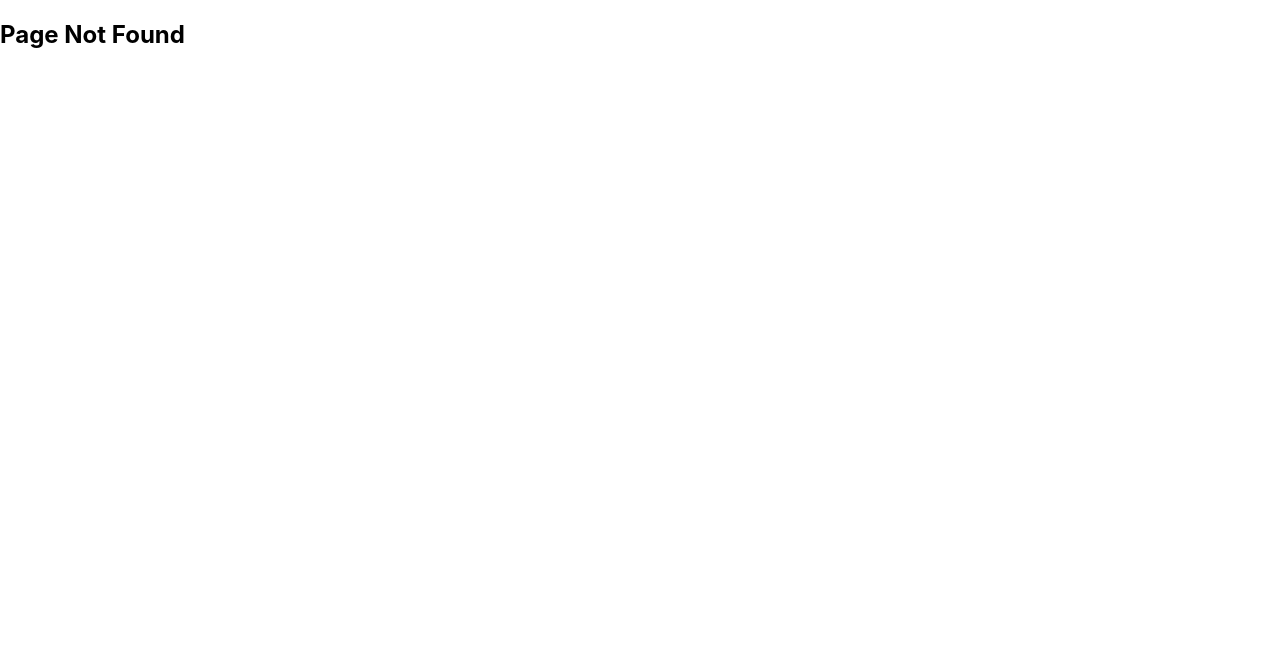
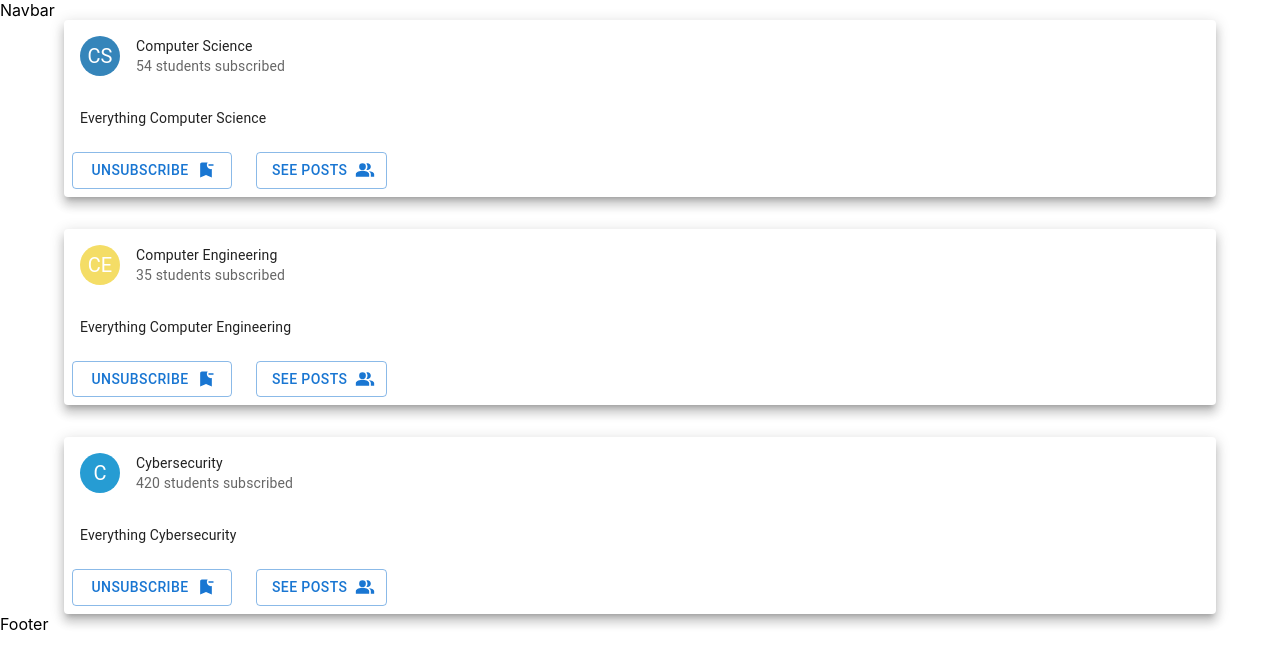
Before and after one commit to gilgga/Summit, a React (Create React App) app in the folder client/: page /explore/topics in a window 1280 px wide. Before the commit this address had no page. Shown: the top 668 px of the page. Built offline with nearby package versions, Linux system fonts and the light colour scheme.

Commit message:
Finished course explore page

```diff
--- a/client/package.json
+++ b/client/package.json
@@ -3,7 +3,6 @@
   "version": "0.1.0",
   "private": true,
   "dependencies": {
-    "graphql": "^15.7.2",
     "@apollo/client": "^3.5.6",
     "@emotion/react": "^11.7.0",
     "@emotion/styled": "^11.6.0",
@@ -15,9 +14,11 @@
     "@testing-library/jest-dom": "^5.11.4",
     "@testing-library/react": "^11.1.0",
     "@testing-library/user-event": "^12.1.10",
+    "graphql": "^15.7.2",
     "material-ui-image": "^3.3.2",
     "moment": "^2.29.1",
     "node": "14.17.6",
+    "randomcolor": "^0.6.2",
     "react": "^17.0.2",
     "react-dom": "^17.0.2",
     "react-router-dom": "^5.3.0",
--- a/client/src/App.js
+++ b/client/src/App.js
@@ -2,9 +2,14 @@ import react from "react";
 import {ApolloClient, HttpLink, InMemoryCache, ApolloProvider } from '@apollo/client';
 import { BrowserRouter as Router, Route, Link, Switch } from 'react-router-dom';
 
-import Landing     from './components/Landing';
-import NotFound    from  './components/NotFound';
-import ProfilePage from './components/Profile/ProfilePage';
+import CourseFeed  from   './components/CourseFeed'
+import Footer      from   './components/Footer';
+import Landing     from   './components/Landing';
+import Navbar      from   './components/Navbar';
+import NotFound    from   './components/NotFound';
+import ProfilePage from   './components/Profile/ProfilePage';
+import TopicFeed   from   './components/TopicFeed';
+
 
 import logo from './logo.svg';
 import './App.css';
@@ -20,15 +25,17 @@ const client = new ApolloClient({
 function App() {
   return (
     <ApolloProvider client={client}>
-      {/* Maybe a navbar or something */}
+      <Navbar/>
       <Router>
       <Switch>
         <Route exact path="/" component={Landing}/>
         <Route exact path="/user-profile/:id" component={ProfilePage}/>
+        <Route exact path="/explore/courses" component={CourseFeed}/>
+        <Route exact path="/explore/topics"  component={TopicFeed} />
         <Route exact path="/*" component={NotFound}/>
       </Switch>
       </Router>
-      {/* Maybe a footer or something */}
+      <Footer/>
     </ApolloProvider>
   );
 }
--- /dev/null
+++ b/client/src/components/CourseFeed.js
@@ -0,0 +1,7 @@
+import {react } from 'react';
+
+const CourseFeed = (props) => {
+    return "Course Feed";
+};
+
+export default CourseFeed;
--- /dev/null
+++ b/client/src/components/Footer.js
@@ -0,0 +1,7 @@
+import react from 'react';
+
+const Footer = (props) => {
+    return "Footer";
+}
+
+export default Footer;
--- /dev/null
+++ b/client/src/components/Navbar.js
@@ -0,0 +1,7 @@
+import react from 'react';
+
+const Navbar = (props) => {
+    return "Navbar";
+}
+
+export default Navbar;
--- a/client/src/components/Profile/Header.js
+++ b/client/src/components/Profile/Header.js
@@ -22,9 +22,7 @@ import {
     Typography,
  } from '@material-ui/core';
 
- import {
-     Edit as EditIcon
- } from '@mui/icons-material'
+ import Edit from '@mui/icons-material/Edit'
 
 import NoImage from "../../img/ProfileImage.jpeg"
 
@@ -147,7 +145,7 @@ const Header = (props) => {
 
     const EditButton = authorized &&
         <>
-            <Button variant="contained" color="primary" startIcon={<EditIcon/>} onClick={() => setEdit(!edit)}>
+            <Button variant="contained" color="primary" startIcon={<Edit/>} onClick={() => setEdit(!edit)}>
                     Edit Profile
             </Button>
         </>
--- a/client/src/components/Profile/ProfilePage.js
+++ b/client/src/components/Profile/ProfilePage.js
@@ -70,37 +70,37 @@ const exampleUser = {
 const usertopics = [
     {
         id: uuid(),
-        name: "Stevens discussion",
+        name: "Stevens Discussion",
         description: "A very positive thread about stevens",
-        usersEnrolled: [exampleUser],
+        usersEnrolled: 53,
         posts: ["I'm so happy this school is affordable", "The Computer Engineering degree is so useful!"]
     },
     {
         id: uuid(),
-        name: "Stevens discussion",
+        name: "Stevens Discussion",
         description: "A very positive thread about stevens",
-        usersEnrolled: [exampleUser],
+        usersEnrolled: 24,
         posts: ["I'm so happy this school is affordable", "The Computer Engineering degree is so useful!"]
     }
 ];
 const usercourses = [
     {
         id: uuid(),
-        name: "CPE-360",
+        name: "CPE-390",
         description : "A fantastic and well thought out course taught by the amazing Dov Kruger",
         usersEnrolled: [exampleUser],
         posts: ["Wow, I learned so much!", "He answers my questions concisely and quickly!"]// This is supposed to be a subdocument but it is a str for the time being
     },
     {
         id: uuid(),
-        name: "CPE-360",
+        name: "CPE-390",
         description : "A fantastic and well thought out course taught by the amazing Dov Kruger",
         usersEnrolled: exampleUser,
         posts: ["Wow, I learned so much!", "He answers my questions concisely and quickly!"]// This is supposed to be a subdocument but it is a str for the time being
     },
     {
         id: uuid(),
-        name: "CPE-360",
+        name: "CPE-390",
         description : "A fantastic and well thought out course taught by the amazing Dov Kruger",
         usersEnrolled: exampleUser,
         posts: ["Wow, I learned so much!", "He answers my questions concisely and quickly!"]// This is supposed to be a subdocument but it is a str for the time being
--- a/client/src/components/Profile/Topics.js
+++ b/client/src/components/Profile/Topics.js
@@ -1,4 +1,5 @@
 import {react, useState, useEffect} from 'react';
+import randomColor from 'randomcolor';
 import {
     Container,
 } from '@mui/material';
@@ -44,7 +45,12 @@ const Topics = (props) => {
     const buildTopics = topics && topics.slice(0, numTopics).map((topic, index) => {
         return (
             <Grid key = {index} item xs={4}>
-                <Topic key = {index} topic={topic}/>
+                <Topic
+                    key = {index}
+                    topic={topic}
+                    maxwidth={350}
+                    avatarColor = {randomColor}
+                />
             </Grid>
         )
     });
--- a/client/src/components/Topic.js
+++ b/client/src/components/Topic.js
@@ -1,35 +1,112 @@
-import react from 'react';
+import {react, useEffect, useState} from 'react';
+import Link from 'react-router-dom/Link';
 
 import {
+  Button,
   Card,
   CardHeader,
   CardActions,
   CardContent,
   Avatar,
   Typography,
+  Stack,
 } from '@mui/material'
+
+import BookmarkAddIcon from '@mui/icons-material/BookmarkAdd';
+import BookmarkRemoveIcon from '@mui/icons-material/BookmarkRemove';
+import PeopleAltIcon from '@mui/icons-material/PeopleAlt';
 
 import NoImage from "../img/ProfileImage.jpeg"
 
+const buttonWidth = "160px"
+
 const Topic = (props) => {
+  const {avatarColor} = props;
   const {topic} = props;
+  const {maxwidth} = props;
+
+  const [subscribed, setSubscribed] = useState(true);
+
+  function stringAvatar(name) {
+    let delimited = name.split(' ');
+    let symbol;
+    if (delimited.length == 1) {
+      symbol = delimited[0][0];
+    } else {
+      symbol = `${delimited[0][0]}${delimited[1][0]}`
+    }
+    return {
+      sx: {
+        bgcolor: avatarColor,
+      },
+      children: symbol,
+    };
+  }
+
+  let actionButton = <></>;
+  const unsubButton =
+    <Button
+    sx = {{
+      maxWidth:  buttonWidth,
+      minWidth:  buttonWidth,
+      }}
+      variant="outlined"
+      color="primary"
+      endIcon={<BookmarkRemoveIcon/>}
+      onClick = {() => setSubscribed(false)}
+    >
+      Unsubscribe
+    </Button>;
+
+  const subButton =
+    <Button
+      sx = {{
+        maxWidth:  buttonWidth,
+        minWidth:  buttonWidth,
+        }}
+      variant="outlined"
+      color="primary"
+      endIcon={<BookmarkAddIcon/>}
+      onClick = {() => setSubscribed(!subscribed)}
+    >
+      Subscribe
+    </Button>;
+
+  actionButton = subscribed ? unsubButton : subButton;
+
   return (
-            <Card sx={{ maxWidth: 350}} raised>
+      <Card sx={{ maxWidth: maxwidth}} raised>
       <CardHeader
         avatar={
           <Avatar
             aria-label="profile-picture"
-                  src = {NoImage}
+            {...stringAvatar(topic.name)}
           />
         }
         title={topic.name}
+        subheader={`${topic.usersEnrolled} students subscribed`}
       />
       <CardContent>
         <Typography variant="body2" color="textPrimary">
           {topic.description}
         </Typography>
       </CardContent>
-            <CardActions disableSpacing>
+      <CardActions >
+        <Stack
+          spacing = {3}
+          direction="row"
+        >
+        {actionButton}
+        <Link to="/explore/topics">
+          <Button
+            variant="outlined"
+            color="primary"
+            endIcon={<PeopleAltIcon/>}
+          >
+            See Posts
+          </Button>
+        </Link>
+        </Stack>
       </CardActions>
     </Card>
   );
--- /dev/null
+++ b/client/src/components/TopicFeed.js
@@ -0,0 +1,64 @@
+import {react } from 'react';
+import { v4 as uuid} from 'uuid';
+import randomColor from 'randomcolor';
+
+import {
+    Container
+} from '@mui/material';
+
+import {
+    Grid,
+    Button,
+} from '@material-ui/core';
+
+import Topic from './Topic';
+
+const exampleTopics = [
+    {
+        id: uuid(),
+        name: "Computer Science",
+        description: "Everything Computer Science",
+        usersEnrolled: 54,
+    },
+    {
+        id: uuid(),
+        name: "Computer Engineering",
+        description: "Everything Computer Engineering",
+        usersEnrolled: 35,
+    },
+    {
+        id: uuid(),
+        name: "Cybersecurity",
+        description: "Everything Cybersecurity",
+        usersEnrolled: 420,
+    },
+
+];
+
+const buildTopics = exampleTopics && exampleTopics.map((topic, index) => {
+    return (
+        <Grid key = {index} item xs={12}>
+            <Topic
+                key = {index}
+                topic={topic}
+                maxwidth = {"100%"}
+                avatarColor = {randomColor()}
+            />
+        </Grid>
+    )
+});
+
+const TopicFeed = (props) => {
+    return (
+        <Container fixed>
+            <Grid
+                container
+                spacing = {4}
+            >
+                {buildTopics}
+            </Grid>
+        </Container>
+    )
+};
+
+export default TopicFeed;
```
Also changed, not shown: 2 other files (tests, documents, lock files or other folders). Lines whose indentation alone changed are shown as unchanged.
